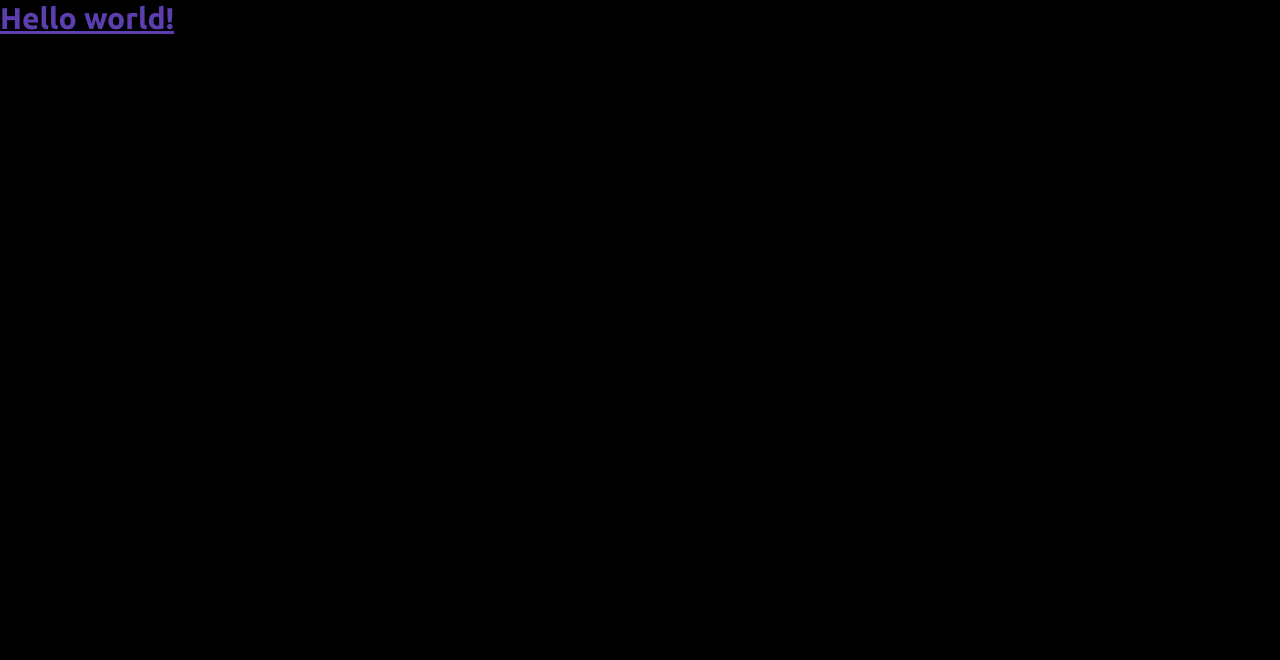
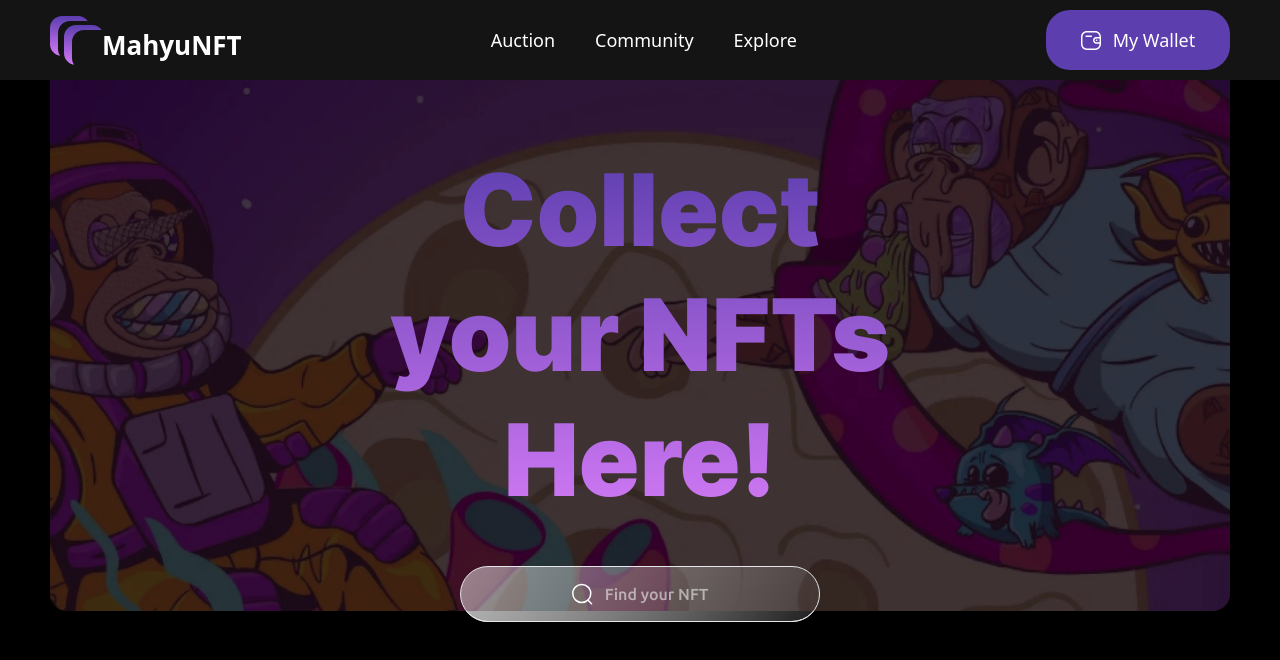
Before and after one commit to YasinAkturk/codedesign-NFT, a Vue app: page / in a window 1280 px wide. Shown: the top 660 px of the page. Built offline with nearby package versions, Linux system fonts and the light colour scheme.

Commit message:
Slider complete

```diff
--- a/src/App.vue
+++ b/src/App.vue
@@ -1,5 +1,8 @@
+<script setup>
+import Navbar from "./components/Navbar.vue";
+import Slider from "./components/Slider.vue";
+</script>
 <template>
-  <h1 class="text-3xl font-bold text-primary underline">
-    Hello world!
-  </h1>
+  <Navbar />
+  <Slider />
 </template>
```
